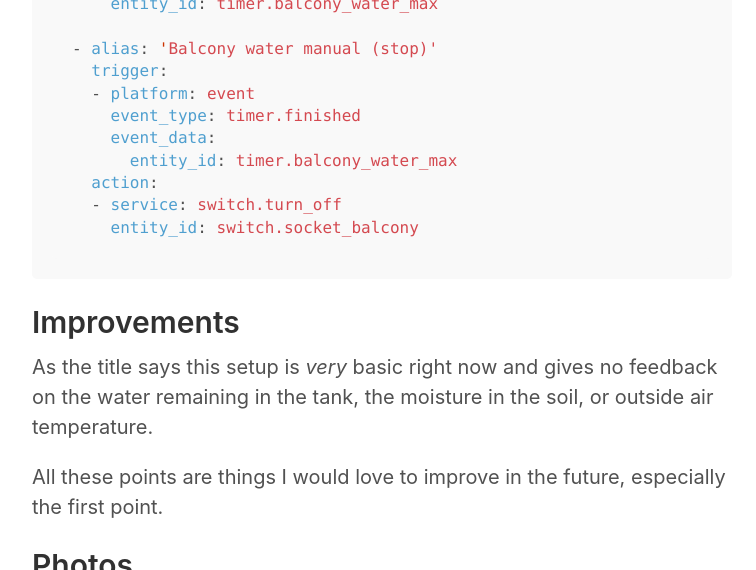
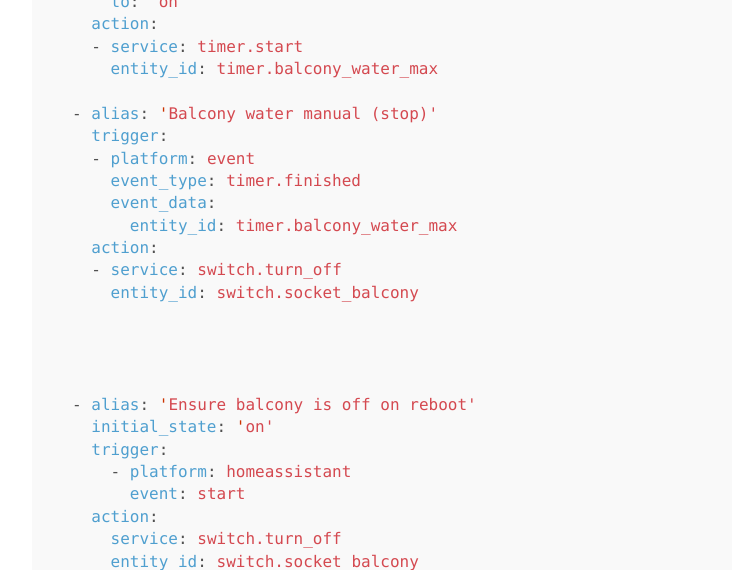
Before and after one commit to inverse/personal-site, a Jekyll site: the page built from _posts/2019-07-03-simple-home-automation-balcony-setup.md, in a window 1280 px wide and 900 px high, scrolled down 3080 px, cut to the strip 0-570 px from the top of the window. Shown: the whole strip, without its empty margins (258-1014 px from the left). Built offline with Jekyll 4.4.1, drawn with Linux system fonts in a browser that asks for light colours; nearby versions of some CDN libraries; comment, search, counter and statistics services are not loaded; some of the changed text lies outside the part shown.

Commit message:
Add safety

````diff
--- a/_posts/2019-07-03-simple-home-automation-balcony-setup.md
+++ b/_posts/2019-07-03-simple-home-automation-balcony-setup.md
@@ -37,6 +37,7 @@ The automation currently consists of 3 parts.
 - A daily watering schedule which is triggered based on the time
 - Secondary schedule, triggered by time and temperature forecast
 - Manual invocation and automatic off after defined duration
+- Safety mechanism to ensure switch is off, for cases when reboot occurs during watering cycle.
 
 For the first one I also decided to use [Push Bullet][2] to notify my devices when it was triggered, I wanted this to be notified easily whilst on vacation.
 
@@ -113,6 +114,18 @@ balcony_water_max:
   action:
   - service: switch.turn_off
     entity_id: switch.socket_balcony
+
+
+
+
+- alias: 'Ensure balcony is off on reboot'
+  initial_state: 'on'
+  trigger:
+    - platform: homeassistant
+      event: start
+  action:
+    service: switch.turn_off
+    entity_id: switch.socket_balcony
 ```
 
 # Improvements
````
